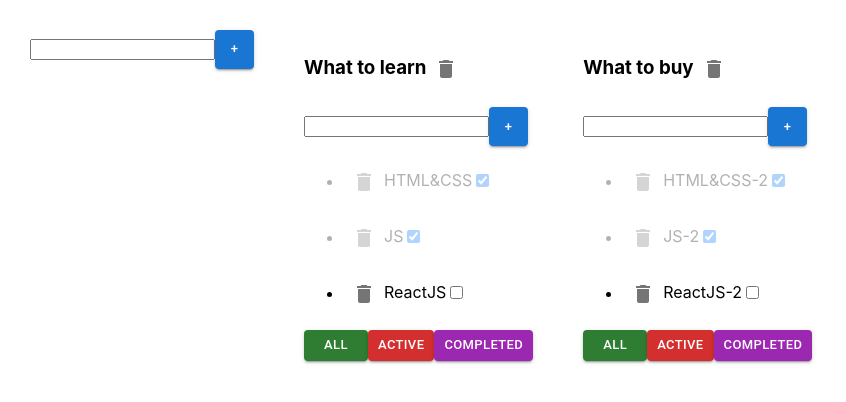
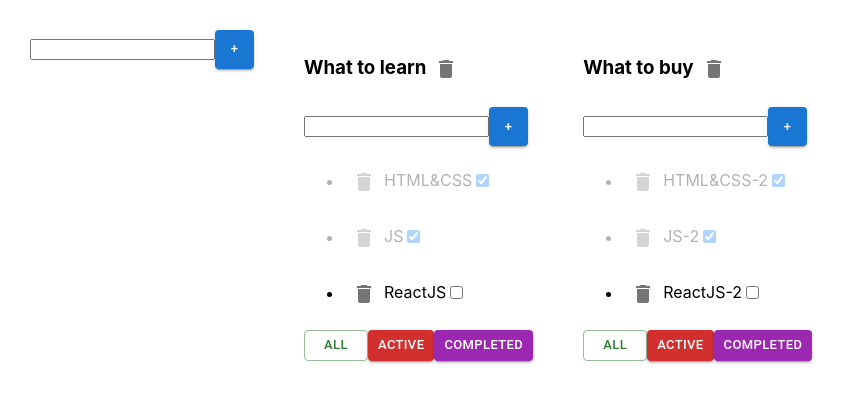
Before and after one commit to andbudha/my_todolist, a React (Create React App) app: page / in a window 1280 px wide. Shown: the top 402 px of the page, without its empty margins (0-846 px from the left). Built offline with nearby package versions, Linux system fonts and the light colour scheme.

Commit message:
filter-btn.-s updated

```diff
--- a/src/components/Todolist/Todolist.tsx
+++ b/src/components/Todolist/Todolist.tsx
@@ -107,21 +107,21 @@ export const Todolist = (props: TodolistPropsType) => {
                 <div>
                     <Button
                         size="small"
-                        variant="contained"
+                        variant={props.filter === 'all' ? 'outlined' : "contained"}
                         color="success"
                         onClick={onAllClickTaskFilteringHandler}
                     >All</Button>
 
                     <Button
                         size="small"
-                        variant="contained"
+                        variant={props.filter === 'active' ? 'outlined' : "contained"}
                         color="error"
                         onClick={onActiveClickTaskFilteringHandler}
                     >Active</Button>
 
                     <Button
                         size="small"
-                        variant="contained"
+                        variant={props.filter === 'completed' ? 'outlined' : "contained"}
                         color="secondary"
                         onClick={onCompletedClickTaskFilteringHandler}
                     >Completed</Button>
```
